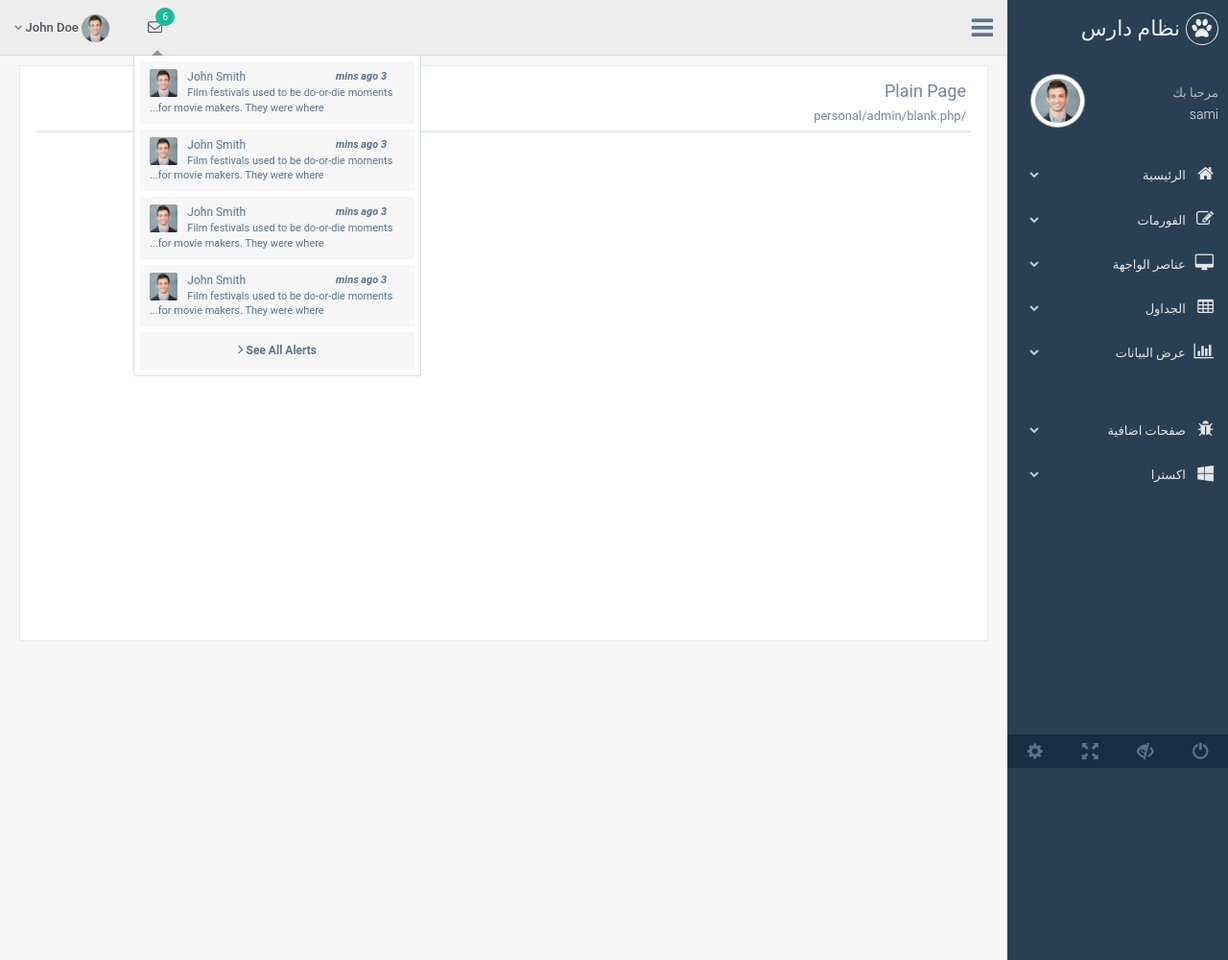
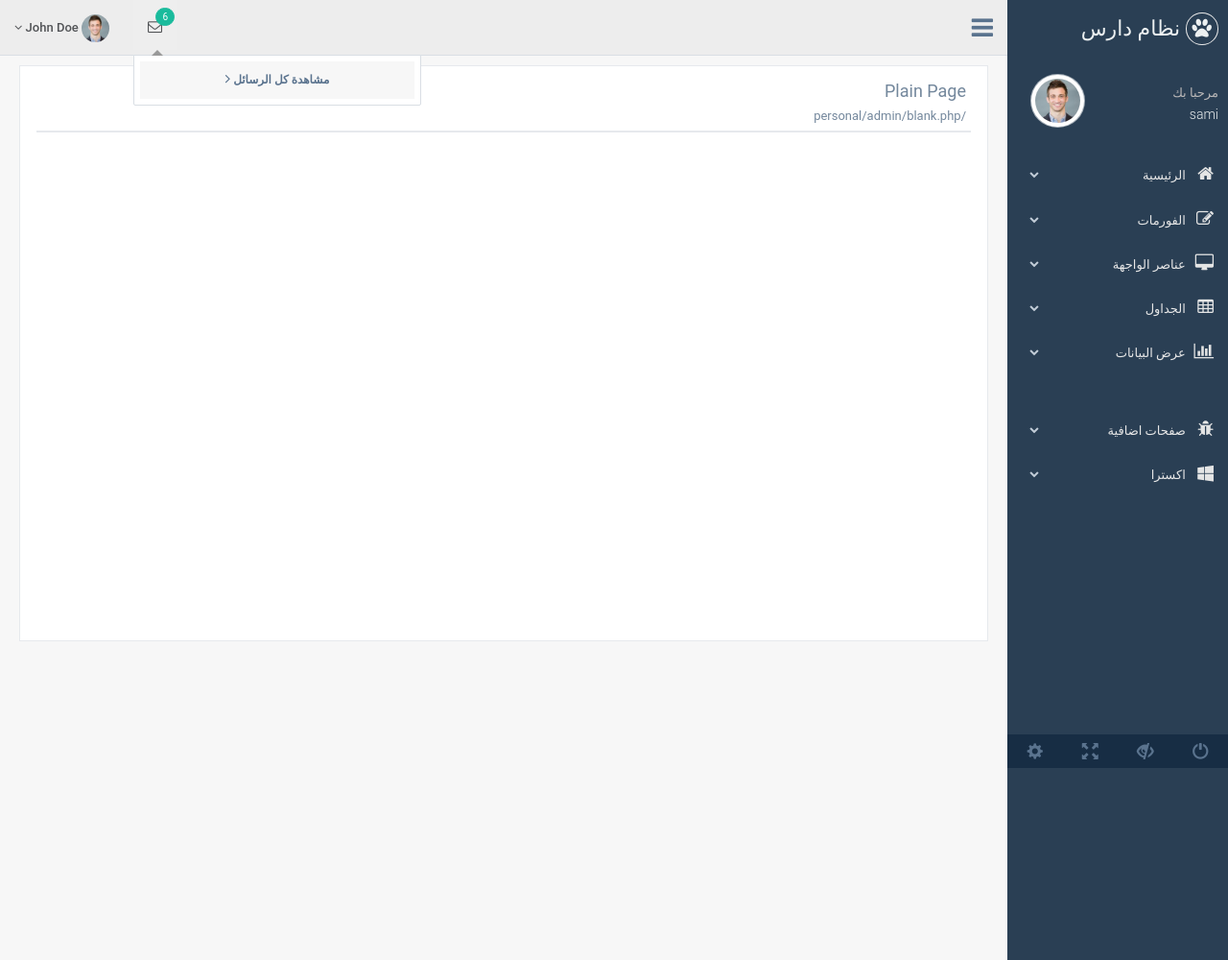
Before and after one commit to hisambahaa/Ecss, a PHP site: page /personal/admin/blank.php in a window 1280 px wide, after a click that opens the changed part. Shown: the whole page at 96% size. Run offline with PHP 8.4, Linux system fonts and the light colour scheme; a user stored in the database is signed in; some libraries are stand-ins or nearby versions; some web fonts are replaced.

Commit message:
remove default messages from dropdown in topbar

```diff
--- a/admin/template/includes/topbar.php
+++ b/admin/template/includes/topbar.php
@@ -40,7 +40,7 @@
                                     <span class="badge bg-green">6</span>
                                 </a>
                                 <ul id="menu1" class="dropdown-menu list-unstyled msg_list animated fadeInDown" role="menu">
-                                    <li>
+                                  <!--   <li>
                                         <a>
                                             <span class="image">
                                         <img src="images/img.jpg" alt="Profile Image" />
@@ -53,53 +53,12 @@
                                         Film festivals used to be do-or-die moments for movie makers. They were where...
                                     </span>
                                         </a>
-                                    </li>
-                                    <li>
-                                        <a>
-                                            <span class="image">
-                                        <img src="images/img.jpg" alt="Profile Image" />
-                                    </span>
-                                            <span>
-                                        <span>John Smith</span>
-                                            <span class="time">3 mins ago</span>
-                                            </span>
-                                            <span class="message">
-                                        Film festivals used to be do-or-die moments for movie makers. They were where...
-                                    </span>
-                                        </a>
-                                    </li>
-                                    <li>
-                                        <a>
-                                            <span class="image">
-                                        <img src="images/img.jpg" alt="Profile Image" />
-                                    </span>
-                                            <span>
-                                        <span>John Smith</span>
-                                            <span class="time">3 mins ago</span>
-                                            </span>
-                                            <span class="message">
-                                        Film festivals used to be do-or-die moments for movie makers. They were where...
-                                    </span>
-                                        </a>
-                                    </li>
-                                    <li>
-                                        <a>
-                                            <span class="image">
-                                        <img src="images/img.jpg" alt="Profile Image" />
-                                    </span>
-                                            <span>
-                                        <span>John Smith</span>
-                                            <span class="time">3 mins ago</span>
-                                            </span>
-                                            <span class="message">
-                                        Film festivals used to be do-or-die moments for movie makers. They were where...
-                                    </span>
-                                        </a>
-                                    </li>
+                                    </li> -->
+
                                     <li>
                                         <div class="text-center">
                                             <a>
-                                                <strong>See All Alerts</strong>
+                                                <strong>مشاهدة كل الرسائل</strong>
                                                 <i class="fa fa-angle-right"></i>
                                             </a>
                                         </div>
```
